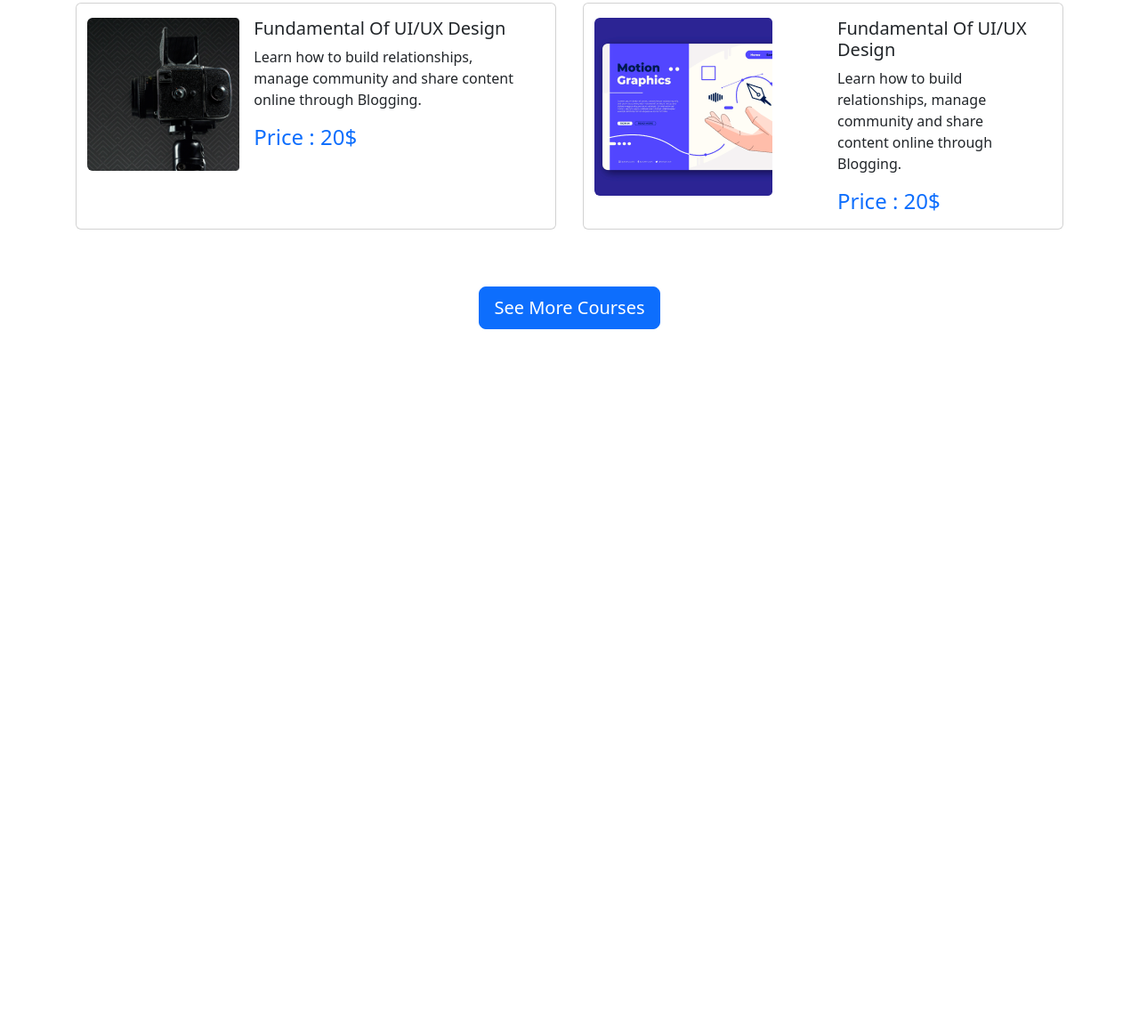
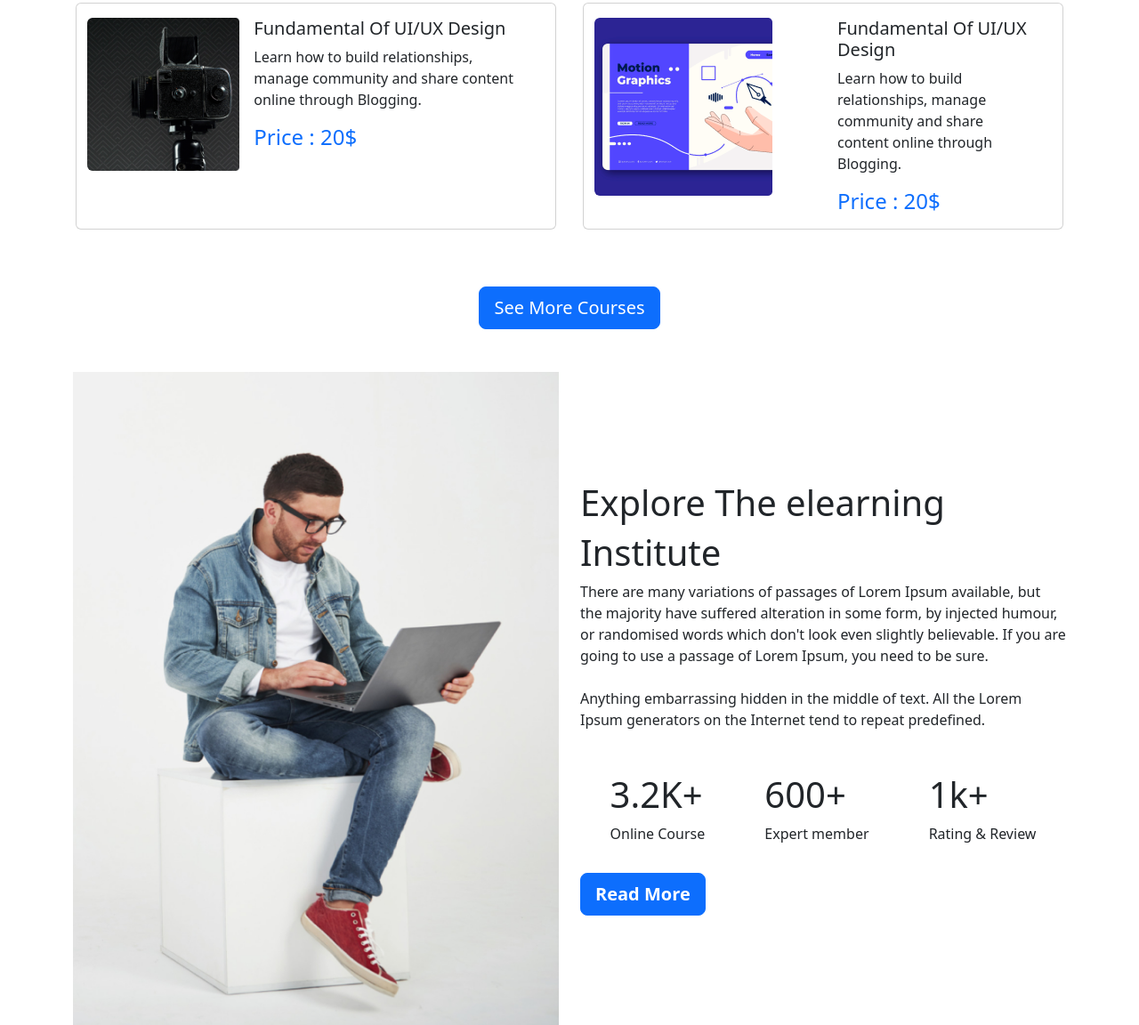
Before and after one commit to tareque-bin-habib/pro-tech, a plain HTML site: page index.html in a window 1280 px wide. Shown: the part 1494-2646 px from the top of the page at 89% size. Before the commit the page ends 1864 px from the top, so only its background shows below. Drawn offline with nearby package versions, Linux system fonts and the light colour scheme.

Commit message:
explore section added

```diff
--- a/css/style.css
+++ b/css/style.css
@@ -7,3 +7,5 @@
     position: absolute;
     bottom: 35%;
 }
+
+.join {}
--- a/index.html
+++ b/index.html
@@ -231,14 +231,46 @@
             </div>
         </section>
         <!-- Explore Section -->
-        <section class="learning">
-            <div class="row">
+        <section class="learning mt-5">
+            <div class="row row-cols-lg-2 row-cols-md-2 row-cols-sm-1 row-cols-1">
                 <div>
+                    <img class="img-fluid" src="images/working.png" alt="">
+                </div>
+                <div class="d-flex align-items-center"">
+                    <div>
+                        <h1>Explore The elearning</h1>
+                        <h1>Institute</h1>
+                        <p class=" pb-2">There are many variations of passages of Lorem Ipsum available, but the
+                    majority
+                    have suffered
+                    alteration in some form, by injected humour, or randomised words which don't look even
+                    slightly
+                    believable. If you are going to use a passage of Lorem Ipsum, you need to be sure.</p>
+                    <p>Anything embarrassing hidden in the middle of text. All the Lorem Ipsum generators on the
+                        Internet tend to repeat predefined.</p>
+                    <div class="d-flex justify-content-around mt-5">
+                        <div>
+                            <h1>3.2K+</h1>
+                            <p>Online Course</p>
+                        </div>
+                        <div>
+                            <h1>600+</h1>
+                            <p>Expert member</p>
+                        </div>
+                        <div>
+                            <h1>1k+</h1>
+                            <p>Rating & Review</p>
+                        </div>
+                    </div>
+                    <button type="button" class="btn btn-primary btn-lg fw-bold mt-3">Read More</button>
+                </div>
+            </div>
+            </div>
+        </section>
+        <!-- Join Section -->
+        <section>
+            <div class="row join">
 
-                </div>
-                <div>
-
-                </div>
             </div>
         </section>
     </main>
```
